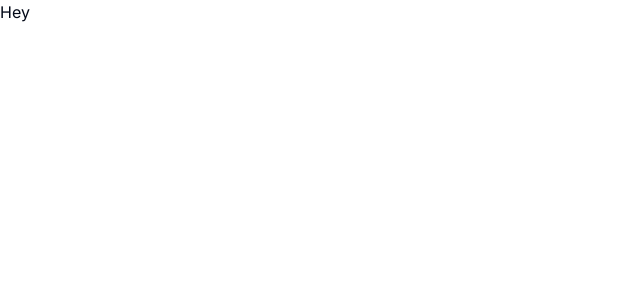
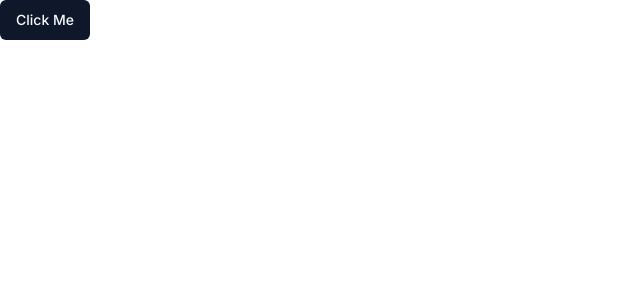
Before and after one commit to AkshitBhati/Boardy, a Next.js app: page / in a window 1280 px wide. Shown: the top 300 px of the page, without its empty margins (0-640 px from the left). Built offline with nearby package versions, Linux system fonts and the light colour scheme.

Commit message:
added button from shadcn

```diff
--- a/app/page.tsx
+++ b/app/page.tsx
@@ -1,8 +1,8 @@
+import { Button } from "@/components/ui/button"
+
 const page = () => {
   return (
-    <div>
-      Hey
-    </div>
+    <Button>Click Me</Button>
   )
 }
 
```
